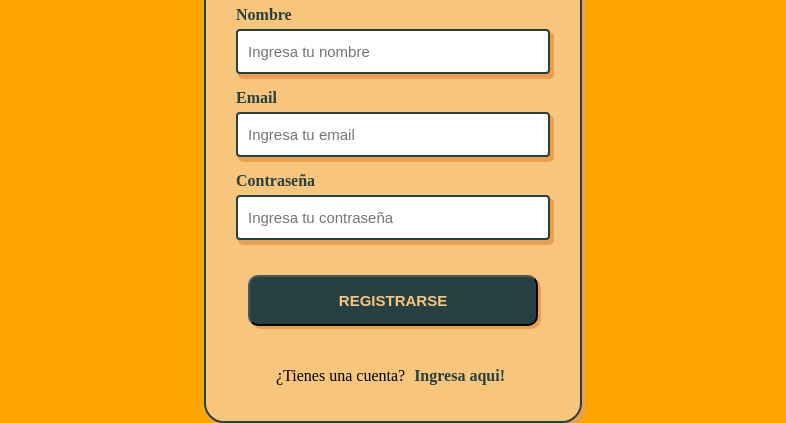
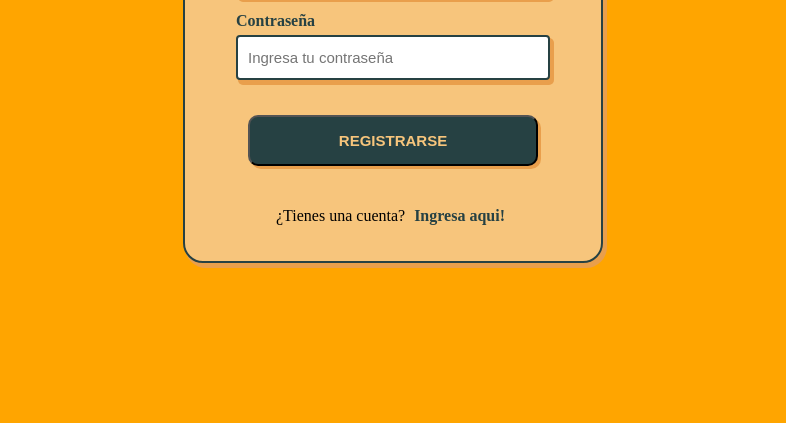
Before and after one commit to Juanu79/Rendix, a plain HTML site: page RegistroU.html in a window 1280 px wide. Shown: the part 467-890 px from the top of the page, without its empty margins (247-1033 px from the left). After the commit the page ends 840 px from the top, so only its background shows below. Drawn offline with Linux system fonts and the light colour scheme.

Commit message:
otra vez

```diff
--- a/StyleRegistro.css
+++ b/StyleRegistro.css
@@ -6,13 +6,16 @@ body {
     align-items: center;
     flex-direction: column;
     text-align: center;
-    height: 100vh;
+    min-height: 100vh;
     margin: 0;
+    padding: 20px;
 }
 
 /* Contenedor principal */
 .container {
     text-align: center;
+    width: 100%;
+    max-width: 420px;
 }
 
 /* Área del formulario */
@@ -50,6 +53,7 @@ body {
     flex-direction: column;
     align-items: baseline;
     margin: 10px;
+    width: 100%;
 }
 
 /* Estilos de los campos de formulario */
```
Also changed, not shown: RegistroU.html (+1 -20 lines).
